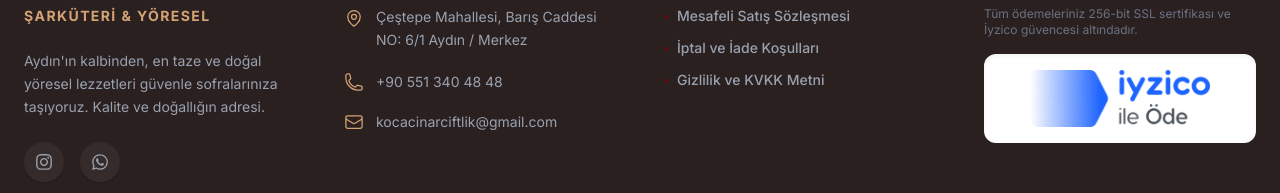
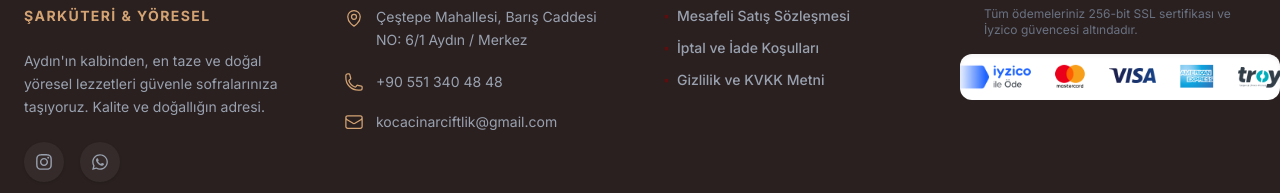
Before and after one commit to Demirkan09/kocacinar, a Next.js app: page /sepet in a window 1280 px wide. Shown: the part 1030-1223 px from the top of the page. Built offline with nearby package versions, Linux system fonts and the light colour scheme; no server answers; the database is empty.

Commit message:
güncelleme

```diff
--- a/src/app/components/Footer.tsx
+++ b/src/app/components/Footer.tsx
@@ -93,11 +93,11 @@ export default function Footer() {
           <p className="text-xs text-gray-500 mb-4">
             Tüm ödemeleriniz 256-bit SSL sertifikası ve İyzico güvencesi altındadır.
           </p>
-          <div className="bg-white rounded-xl p-4 flex items-center justify-center shadow-inner hover:shadow-lg transition-shadow duration-300">
+          <div className="bg-white rounded-xl p-3 flex items-center justify-center shadow-inner hover:shadow-lg transition-shadow duration-300 -mx-2 md:-mx-6 overflow-hidden">
             <img
-              src="/iyzicoileode.png"
+              src="/footer-payment.png"
               alt="İyzico ile Güvenli Ödeme"
-              className="w-full max-w-[180px] h-auto object-contain"
+              className="w-full max-h-24 object-contain scale-110"
             />
           </div>
         </div>
--- a/src/app/sepet/page.tsx
+++ b/src/app/sepet/page.tsx
@@ -422,25 +422,24 @@ if (profile.address) {
                   </div>
                 )}
 
-                {/* ONLINE ÖDEME BUTONU (Üye girişi yapılmadıysa veya minimum sepet limitinin altındaysa kilitlenir) */}
+                {/* ONLINE ÖDEME BUTONU (İyzico İle Öde görseli buton içinde) */}
                 <button
                   onClick={handleOnlineCheckout}
                   disabled={isProcessing || isLoadingProfile || !buyerInfo.email || isBelowMinOrder}
-                  className={`w-full py-3.5 px-4 rounded-2xl font-bold text-sm transition-all flex items-center justify-center gap-2 shadow-sm ${
+                  className={`w-full py-3 px-4 rounded-2xl font-bold transition-all flex items-center justify-center shadow-sm h-14 ${
                     buyerInfo.email && !isProcessing && !isBelowMinOrder
-                      ? 'bg-[#5e0d0f] text-white hover:bg-[#3d080a] active:scale-[0.99]'
-                      : 'bg-gray-200 text-gray-400 cursor-not-allowed shadow-none border border-gray-300/30'
+                      ? 'bg-white border-2 border-[#1967d2] hover:bg-gray-50 active:scale-[0.99]'
+                      : 'bg-gray-100 border border-gray-200 cursor-not-allowed opacity-60 shadow-none'
                   }`}
                 >
                   {isProcessing ? (
-                    <span>Güvenli Ödeme Sayfasına Yönlendiriliyorsunuz...</span>
+                    <span className="text-[#1967d2] font-bold text-sm">Güvenli Ödeme Sayfasına Yönlendiriliyorsunuz...</span>
                   ) : (
-                    <>
-                      <svg className="w-5 h-5" fill="none" stroke="currentColor" viewBox="0 0 24 24">
-                        <path strokeLinecap="round" strokeLinejoin="round" strokeWidth="2" d="M3 10h18M7 15h1m4 0h1m-7 4h12a3 3 0 003-3V8a3 3 0 00-3-3H6a3 3 0 00-3 3v8a3 3 0 003 3z" />
-                      </svg>
-                      Kredi / Banka Kartı ile Güvenli Öde
-                    </>
+                    <img
+                      src="/iyzico_ile_ode_colored_horizontal.png"
+                      alt="iyzico ile Öde"
+                      className="h-9 w-auto object-contain"
+                    />
                   )}
                 </button>
 
```
Also changed, not shown: public/footer-payment.png (added), public/iyzico_ile_ode_colored_horizontal.png (added).
